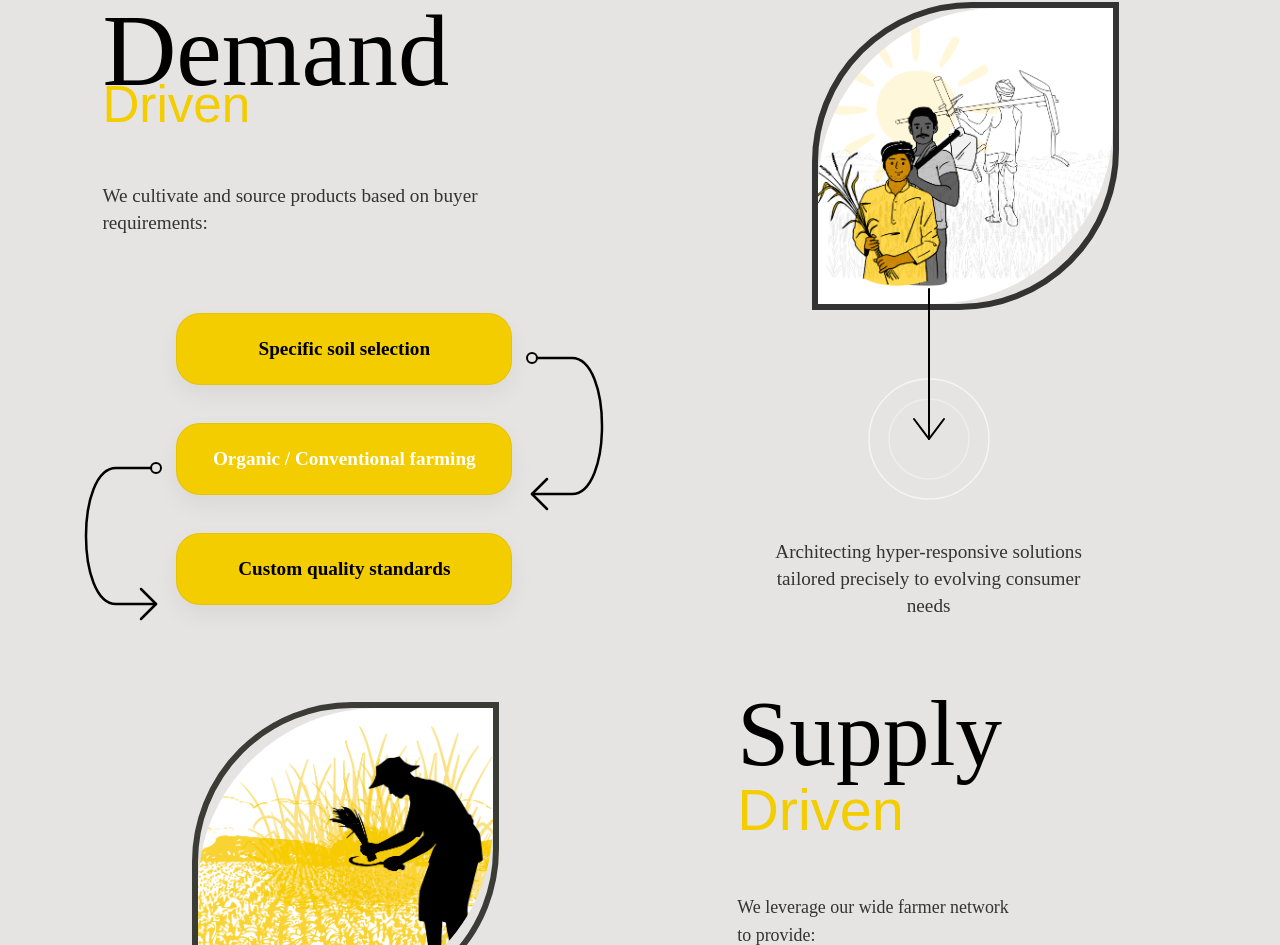
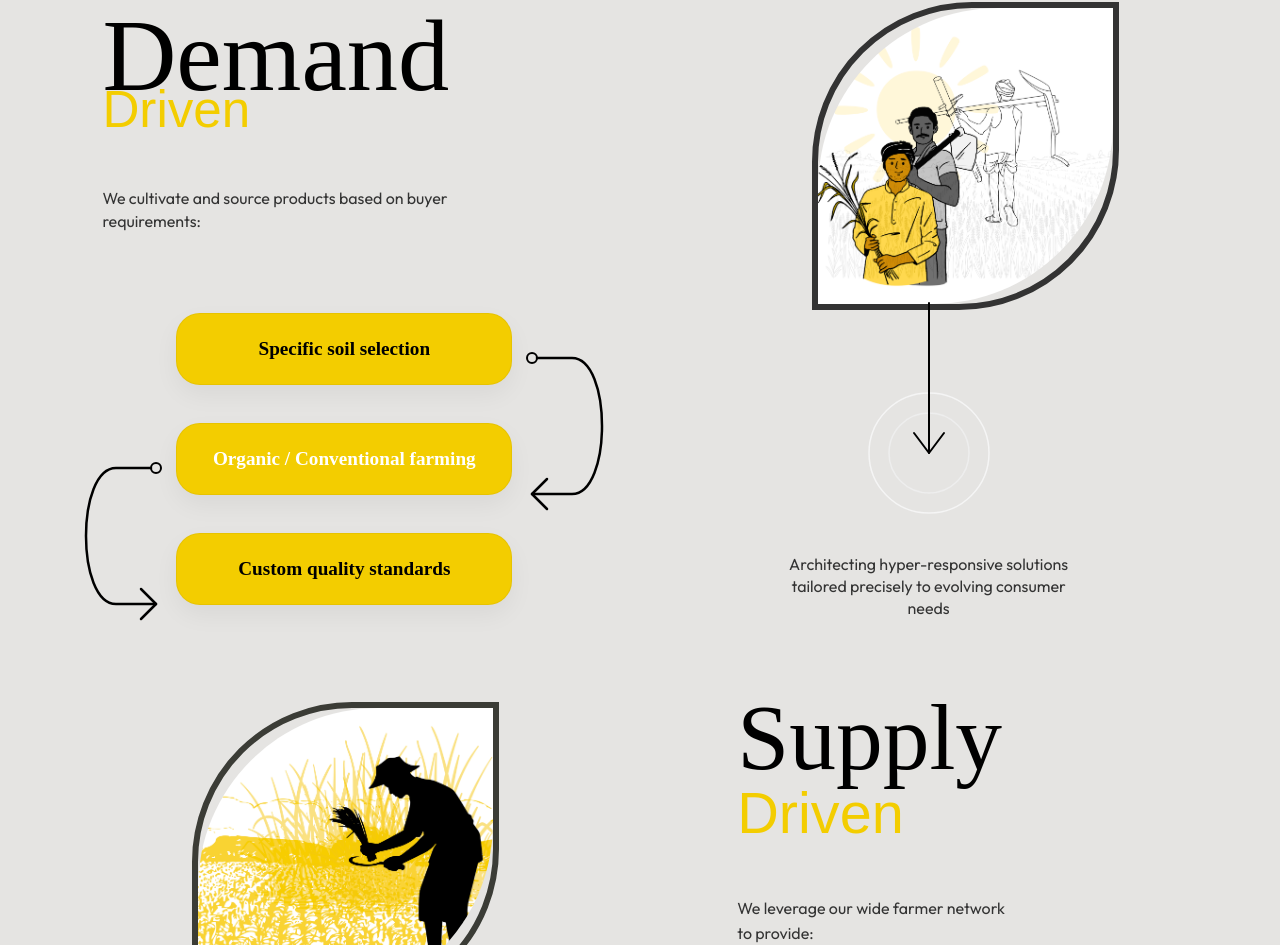
Before and after one commit to Rishidevlx/agri-about, a React (Vite) app: page / in a window 1280 px wide. Shown: the part 1855-2800 px from the top of the page. Built offline with nearby package versions, Linux system fonts and the light colour scheme; a web font is replaced by a local one.

Commit message:
Font Changed

```diff
--- a/src/components/AboutUs.tsx
+++ b/src/components/AboutUs.tsx
@@ -28,8 +28,7 @@
 
           {/* Yellow card full width */}
           <div style={{ width: '100%', backgroundColor: 'transparent', borderRadius: '20px', padding: '28px 24px' }}>
-            <p style={{
-              fontFamily: 'Inter, sans-serif', fontSize: '15px', fontWeight: 700,
+            <p className="global-content-style" style={{
               lineHeight: '1.8', color: '#000000', textAlign: 'justify',
             }}>
               <span style={{ fontWeight: 900, color: '#F3CD00' }}>Pact Ventures</span>{' '}
@@ -50,7 +49,7 @@
             <img src={xLogo} alt="Pact Ventures X Logo" style={{ width: '100%', height: 'auto', display: 'block' }} />
           </div>
           <div style={{ flex: '1', backgroundColor: 'transparent', borderRadius: '28px', padding: '20px 0' }}>
-            <p style={{ fontFamily: 'Inter, sans-serif', fontSize: 'clamp(14px, 1.4vw, 18px)', fontWeight: 700, lineHeight: '1.85', color: '#000000', textAlign: 'justify' }}>
+            <p className="global-content-style" style={{ lineHeight: '1.85', color: '#000000', textAlign: 'justify' }}>
               <span style={{ fontWeight: 900, color: '#F3CD00' }}>Pact Ventures</span>{' '}
               is a dynamic export-import company based in Tamil Nadu, South India. We specialize in
               exporting high-quality agricultural products by collaborating with local farmers and trusted
--- a/src/components/HowWeWork.tsx
+++ b/src/components/HowWeWork.tsx
@@ -58,9 +58,8 @@
                     whileInView={{ opacity: 1, x: 0 }}
                     viewport={{ once: true }}
                     transition={{ delay: 0.2 }}
+                    className="global-content-style"
                     style={{
-                      fontFamily: FONT_CONTENT,
-                      fontSize: '38px',
                       color: '#333',
                       lineHeight: '1.6',
                       marginTop: '30px',
@@ -146,10 +145,8 @@
                   whileInView={{ opacity: 1, y: 0 }}
                   viewport={{ once: true }}
                   transition={{ duration: 0.8, delay: 0.5 }}
+                  className="global-content-style"
                   style={{
-                    fontFamily: FONT_CONTENT,
-                    fontSize: '38px',
-                    fontWeight: 500,
                     color: '#333',
                     textAlign: 'center',
                     marginTop: '280px',
@@ -190,14 +187,12 @@
                 <h4 style={{ fontFamily: FONT_SUBHEADING, fontSize: 'clamp(42px, 4vw, 64px)', fontWeight: 400, color: '#F3CD00', margin: 0 }}>Driven</h4>
               </motion.div>
               <motion.p
-                initial={{ opacity: 0, y: 20 }}
-                whileInView={{ opacity: 1, y: 0 }}
+                initial={{ opacity: 0, x: 20 }}
+                whileInView={{ opacity: 1, x: 0 }}
                 viewport={{ once: true }}
                 transition={{ duration: 0.8, delay: 0.3 }}
+                className="global-content-style"
                 style={{
-                  fontFamily: FONT_CONTENT,
-                  fontSize: 'clamp(16px, 1.5vw, 24px)',
-                  fontWeight: 400,
                   color: '#333',
                   lineHeight: '1.4',
                   maxWidth: 'clamp(360px, 34vw, 550px)'
@@ -263,10 +258,8 @@
                   whileInView={{ opacity: 1, y: 0 }}
                   viewport={{ once: true }}
                   transition={{ duration: 0.8, delay: 0.5 }}
+                  className="global-content-style"
                   style={{
-                    fontFamily: FONT_CONTENT,
-                    fontSize: 'clamp(16px, 1.5vw, 24px)',
-                    fontWeight: 500,
                     color: '#333',
                     textAlign: 'center',
                     marginTop: '30px',
@@ -368,7 +361,7 @@
       zIndex: 2
     }}
   >
-    <span style={{ fontFamily: FONT_CONTENT, fontSize: '32px', fontWeight: 700, color, textAlign: 'center' }}>{title}</span>
+    <span className="global-content-style" style={{ color, textAlign: 'center' }}>{title}</span>
   </motion.div>
 );
 
--- a/src/components/OurTeam.tsx
+++ b/src/components/OurTeam.tsx
@@ -90,10 +90,8 @@
         }}>
           Let's Build Global Trade Together
         </h3>
-        <p style={{
-          fontFamily: 'Montserrat, sans-serif',
-          fontSize: isMobile ? '16px' : '22px',
-          fontWeight: 600, color: '#312900',
+        <p className="global-content-style" style={{
+          color: '#312900',
         }}>
           We are open to partnerships with importers, distributors, and global buyers.
         </p>
--- a/src/components/SupplyDriven.tsx
+++ b/src/components/SupplyDriven.tsx
@@ -66,6 +66,7 @@
                   whileInView={{ opacity: 1, y: 0 }}
                   viewport={{ once: true }}
                   transition={{ duration: 0.8, delay: 0.5 }}
+                  className="global-content-style"
                   style={{
                     fontFamily: FONT_CONTENT,
                     fontSize: '38px',
@@ -97,9 +98,8 @@
                     whileInView={{ opacity: 1, x: 0 }}
                     viewport={{ once: true }}
                     transition={{ delay: 0.2 }}
+                    className="global-content-style"
                     style={{
-                      fontFamily: FONT_CONTENT,
-                      fontSize: '38px',
                       color: '#333',
                       lineHeight: '1.6',
                       marginTop: '30px',
@@ -178,9 +178,8 @@
               whileInView={{ opacity: 1, x: 0 }}
               viewport={{ once: true }}
               transition={{ delay: 0.2 }}
+              className="global-content-style"
               style={{
-                fontFamily: FONT_CONTENT,
-                fontSize: 'clamp(15px, 1.4vw, 22px)',
                 color: '#333',
                 lineHeight: '1.6',
                 maxWidth: 'clamp(340px, 34vw, 540px)',
@@ -247,10 +246,8 @@
                 whileInView={{ opacity: 1, y: 0 }}
                 viewport={{ once: true }}
                 transition={{ duration: 0.8, delay: 0.5 }}
+                className="global-content-style"
                 style={{
-                  fontFamily: FONT_CONTENT,
-                  fontSize: 'clamp(16px, 1.5vw, 24px)',
-                  fontWeight: 500,
                   color: '#333',
                   textAlign: 'center',
                   marginTop: '30px',
@@ -328,7 +325,7 @@
       zIndex: 2
     }}
   >
-    <span style={{ fontFamily: FONT_CONTENT, fontSize: 'clamp(15px, 1.5vw, 24px)', fontWeight: 700, color, textAlign: 'center' }}>{title}</span>
+    <span className="global-content-style" style={{ color, textAlign: 'center' }}>{title}</span>
   </motion.div>
 );
 
@@ -351,7 +348,7 @@
       zIndex: 2
     }}
   >
-    <span style={{ fontFamily: FONT_CONTENT, fontSize: '32px', fontWeight: 700, color, textAlign: 'center' }}>{title}</span>
+    <span className="global-content-style" style={{ color, textAlign: 'center' }}>{title}</span>
   </motion.div>
 );
 
--- a/src/index.css
+++ b/src/index.css
@@ -1,7 +1,14 @@
-@import url('https://fonts.googleapis.com/css2?family=Montserrat:wght@400;700;800;900&family=Caveat:wght@400;500;600;700&family=Inter:wght@400;500;600;700&display=swap');
+@import url('https://fonts.googleapis.com/css2?family=Montserrat:wght@400;700;800;900&family=Caveat:wght@400;500;600;700&family=Inter:wght@400;500;600;700&family=Outfit:wght@400&display=swap');
 
 :root {
   --section-bg: #E5E4E2;
+}
+
+.global-content-style {
+  font-family: 'Outfit', Inter, ui-sans-serif, system-ui, sans-serif !important;
+  font-size: 16px !important;
+  font-weight: 400 !important;
+  font-style: normal !important;
 }
 
 *,
```
Also changed, not shown: src/components/OurStrength.tsx (+6 -16 lines).
